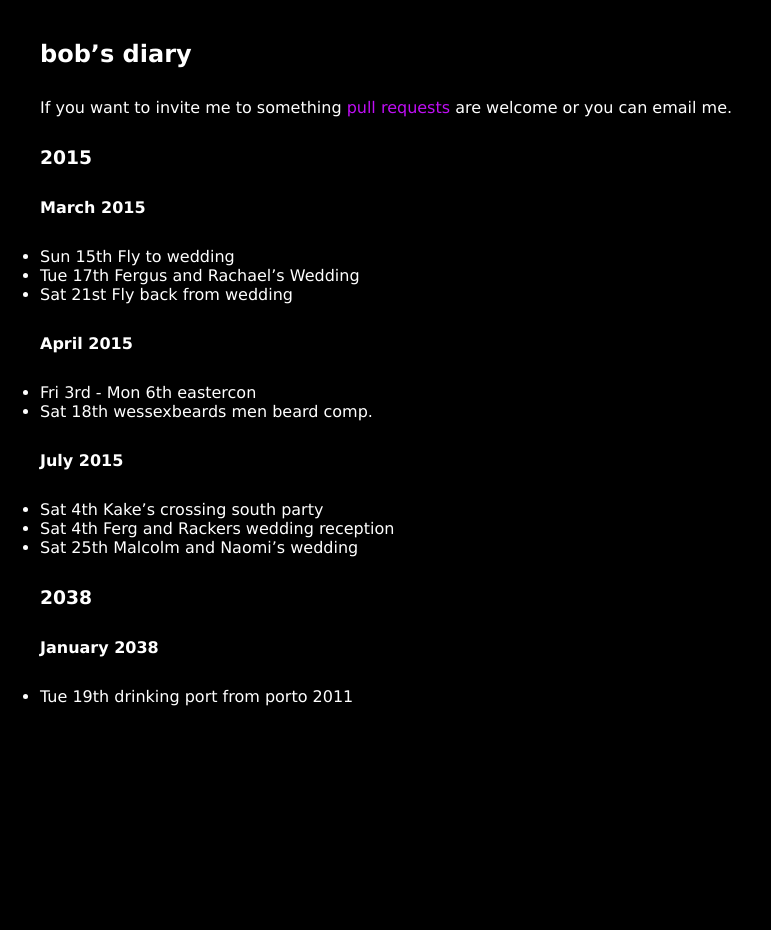
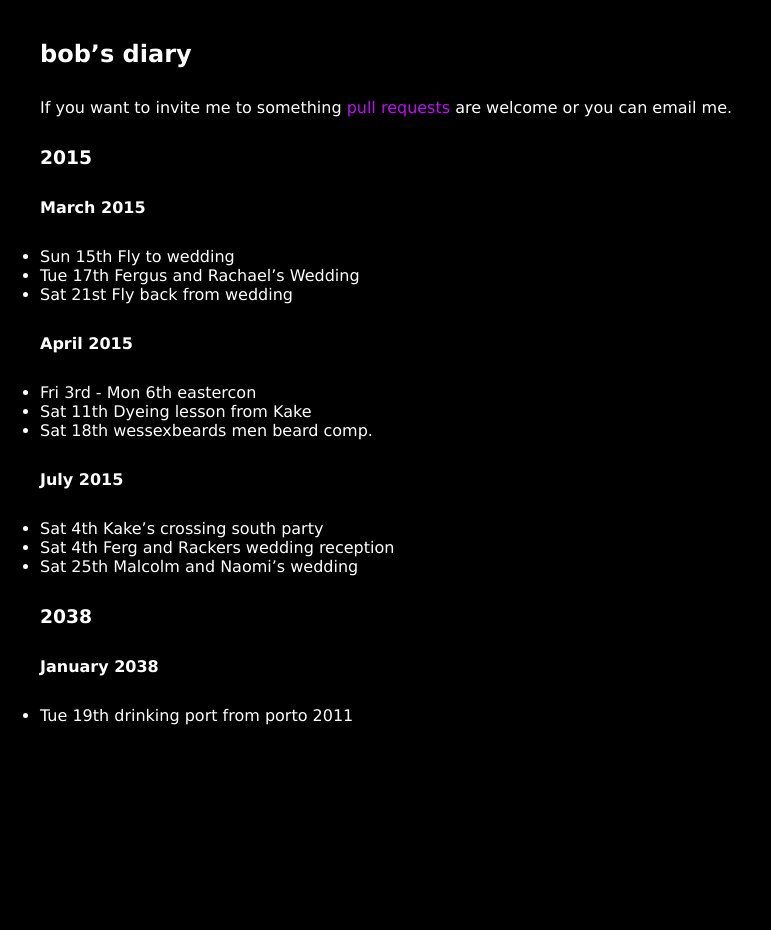
Before and after one commit to rjw1/randomness.org.uk, a Jekyll site: the page built from diary/index.md, in a window 1280 px wide. Shown: the whole page, without its empty margins (0-771 px from the left). Built offline with Jekyll 4.4.1, drawn with Linux system fonts in a browser that asks for light colours; Markdown is read by kramdown in place of the engine named in the settings.

Commit message:
Add dyeing lesson on 11 April.

```diff
--- a/diary/index.md
+++ b/diary/index.md
@@ -19,6 +19,7 @@ are welcome or you can email me.
 #### April 2015 ####
 
 * Fri 3rd - Mon 6th eastercon
+* Sat 11th Dyeing lesson from Kake
 * Sat 18th wessexbeards men beard comp.
 
 #### July 2015 ####
```
